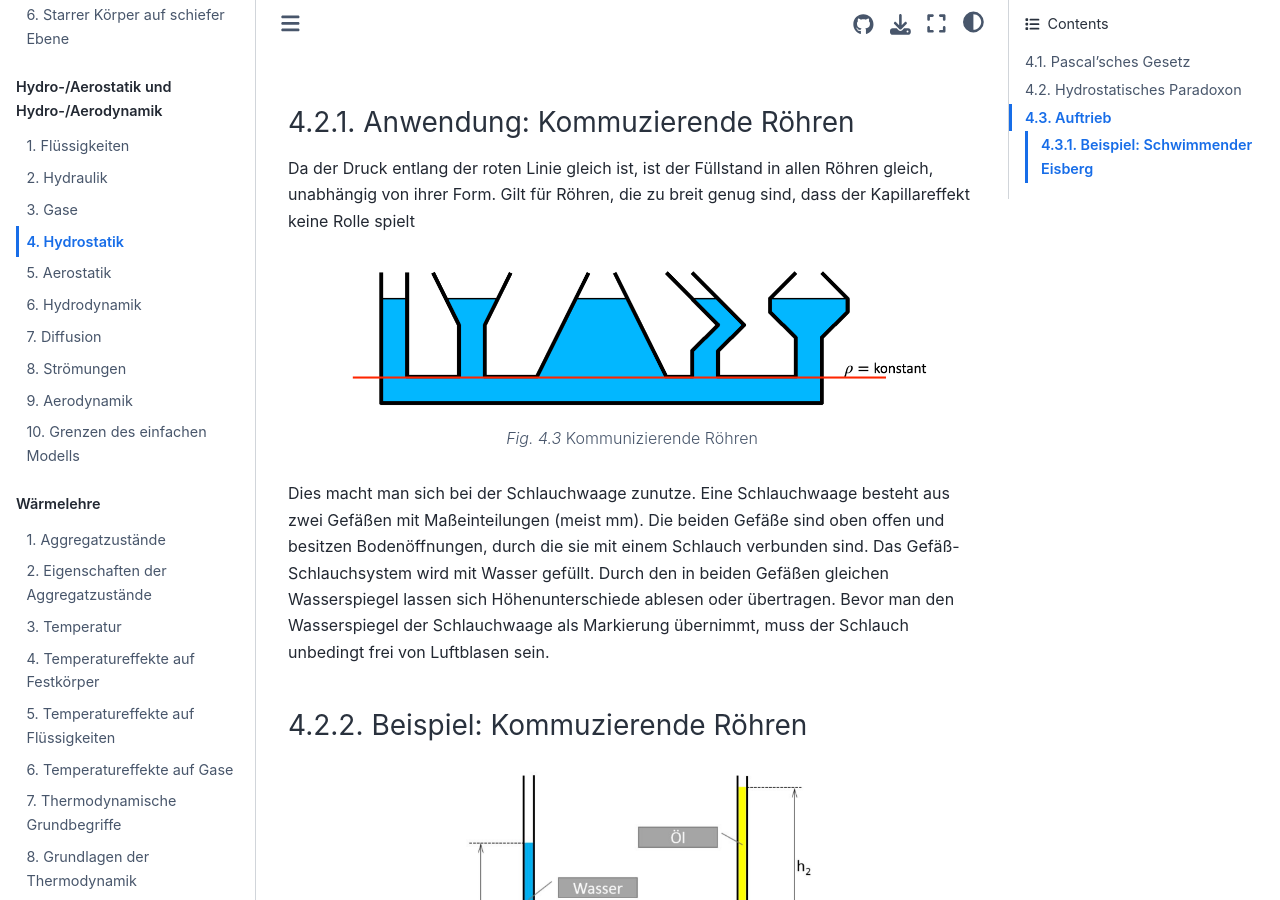
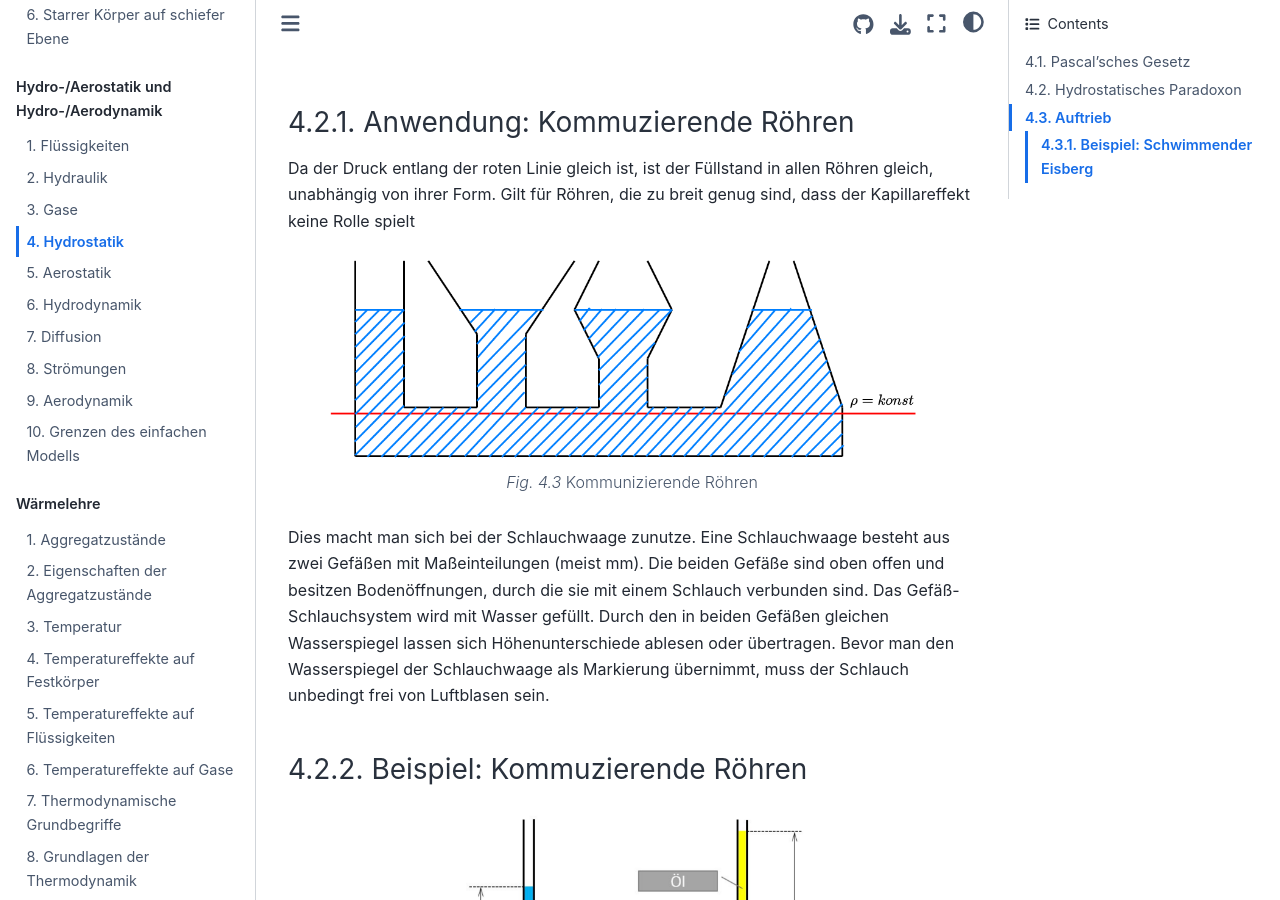
Before and after one commit to EUPhysik/LecturePhysicsOne, a Jupyter Book: the page built from book/Hydraulik/hydrostatik.md, in a window 1280 px wide and 900 px high, scrolled down 1458 px. Built offline with Jupyter Book 1.0.4 settings and Sphinx 7.4.7 and the Sphinx Book theme 1.1.4, drawn with Linux system fonts in a browser that asks for light colours.

Commit message:
bild kommunizierende roehren selbst gezeichnet

````diff
--- a/book/Hydraulik/hydrostatik.md
+++ b/book/Hydraulik/hydrostatik.md
@@ -43,7 +43,7 @@ Hydrostatisches Paradoxon
 
 Da der Druck entlang der roten Linie gleich ist, ist der Füllstand in allen Röhren gleich, unabhängig von ihrer Form. Gilt für Röhren, die zu breit genug sind, dass der Kapillareffekt keine Rolle spielt
 
-```{figure} Bilder/roehren.png
+```{figure} Bilder/komm_roehren.png
 ---
 width: 90%
 alt: Kommunizierende Röhren
````
Also changed, not shown: book/Hydraulik/stroemungen.md (+1 -1 lines), book/Hydraulik/Bilder/komm_roehren.png (added).
